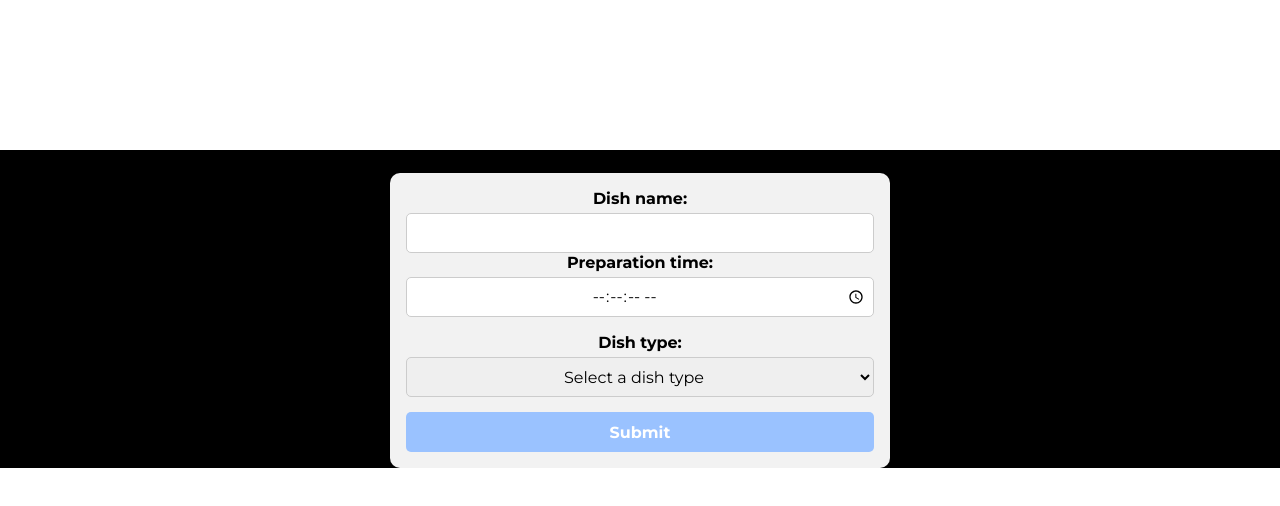
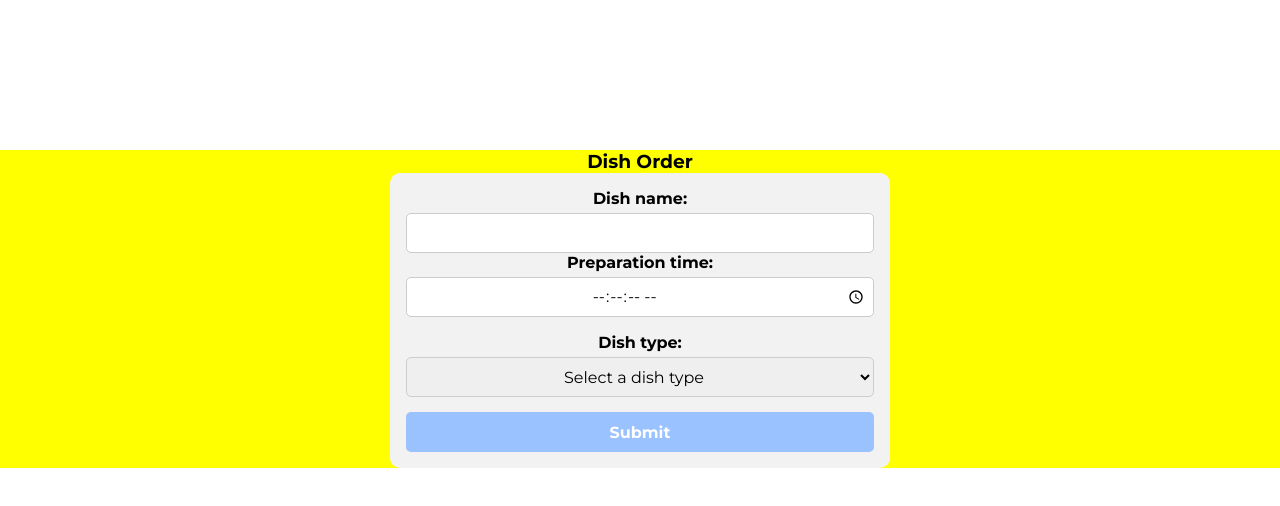
Before and after one commit to ValentinoMaciej/disheshexoctagon, a React (Create React App) app: page / in a window 1280 px wide. Shown: the top 506 px of the page. Built offline with nearby package versions, Linux system fonts and the light colour scheme.

Commit message:
playing with css

```diff
--- a/src/App.module.css
+++ b/src/App.module.css
@@ -15,5 +15,5 @@ body {
   align-items: center;
   flex-direction: column;
   margin-top: 150px;
-  background-color: black;
+  background-color: yellow;
 }
```
